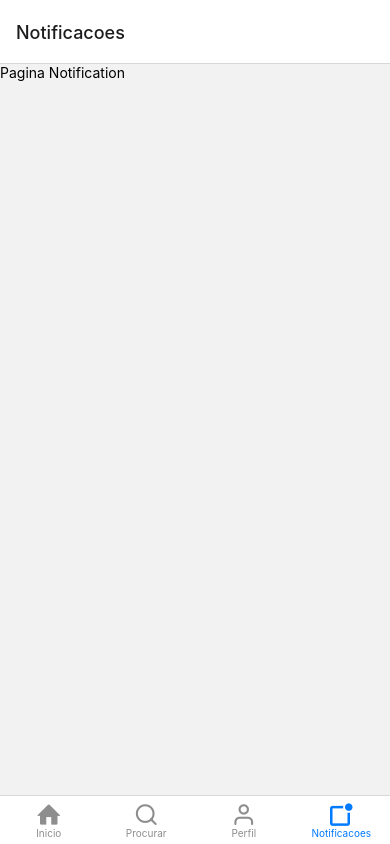
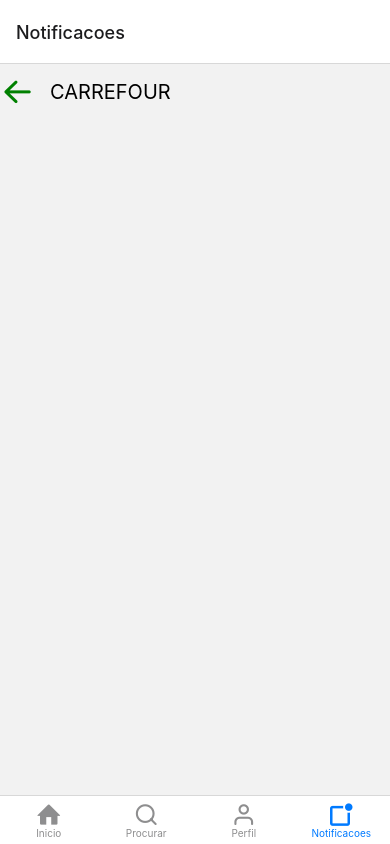
Before and after one commit to RicksonEdward29/minhas_telas, a React Native app: screen /Notificacoes in a window 390 px wide. Built offline with nearby package versions, Linux system fonts and the light colour scheme.

Commit message:
comecando a segunda tela

```diff
--- a/package.json
+++ b/package.json
@@ -18,7 +18,7 @@
     "react": "17.0.1",
     "react-dom": "17.0.1",
     "react-native": "0.64.3",
-    "react-native-safe-area-context": "^3.3.2",
+    "react-native-safe-area-context": "3.3.2",
     "react-native-screens": "~3.10.1",
     "react-native-vector-icons": "^9.1.0",
     "react-native-web": "0.17.1",
--- a/src/Pages/Notification/index.js
+++ b/src/Pages/Notification/index.js
@@ -1,22 +1,44 @@
 import React from 'react';
 import { SafeAreaView, Text, View, StyleSheet} from 'react-native';
+import Icon from 'react-native-vector-icons/AntDesign'
+import { color } from 'react-native/Libraries/Components/View/ReactNativeStyleAttributes';
 
 export default function Notification() {
     return(
-        <View style={StyleSheet.container}>
-            <Text style={StyleSheet.text}>Pagina Notification</Text>
-        </View>
+        <SafeAreaView style={StyleSheet.container}>
+            <View style={StyleSheet.frontal}>
+             <Text style={frente.texto}>CARREFOUR</Text>
+             <Icon style={frente.icone01} name="arrowleft" size={35} color="green"></Icon>
+            </View>
+        </SafeAreaView>
     );
 }
 
 const styles = StyleSheet.create({
     container:{
         flex:1,
-        justifyContent: 'center',
-        alignItems:'center',
+        backgroundColor:'white',
     },
-    text:{
-        fontSize: 25,
-        fontWeight: 'bold'
+
+
+});
+
+const frente = StyleSheet.create({
+    frontal:{
+            flex: 1,
+        width: 500,
+        height: 100,
+        backgroundColor: "black",
+    },
+    texto:{
+        fontSize: 20,
+        color:"black",
+        left: 50,
+        top: 16,
+    },
+    icone01:{
+        marginTop: -15,
     }
-});
+
+
+})
```
Also changed, not shown: 1 other file (tests, documents, lock files or other folders).
